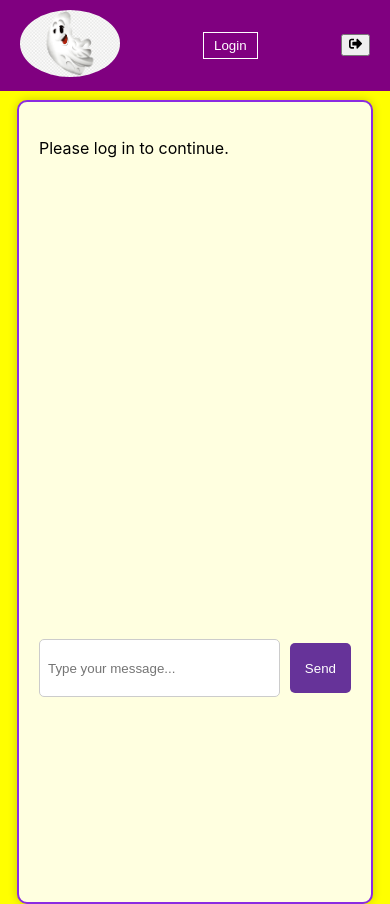
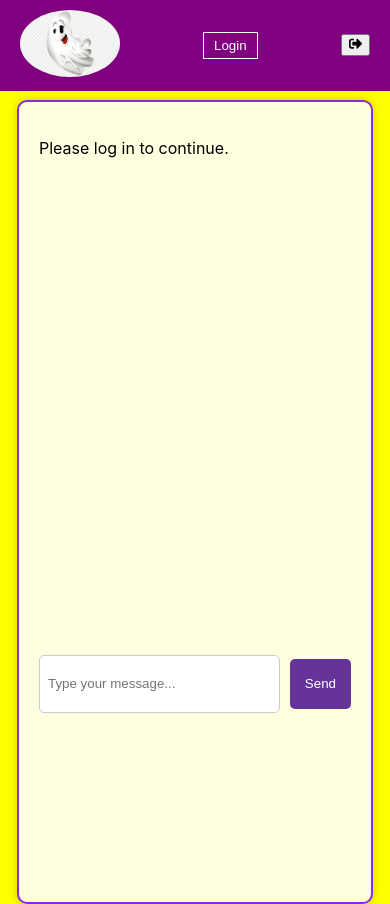
Before and after one commit to Mixchelle/chatboot, a React (Create React App) app in the folder front/: page /home in a window 390 px wide. Built offline with nearby package versions, Linux system fonts and the light colour scheme.

Commit message:
fix chat

```diff
--- a/front/src/components/Home.css
+++ b/front/src/components/Home.css
@@ -116,7 +116,7 @@
     justify-content: space-between;
     height: 100%;
     width: 100%;
-    margin-top: 90%;
+    margin-top: 100%;
   }
 
   .chat-input input[type="text"] {
```
